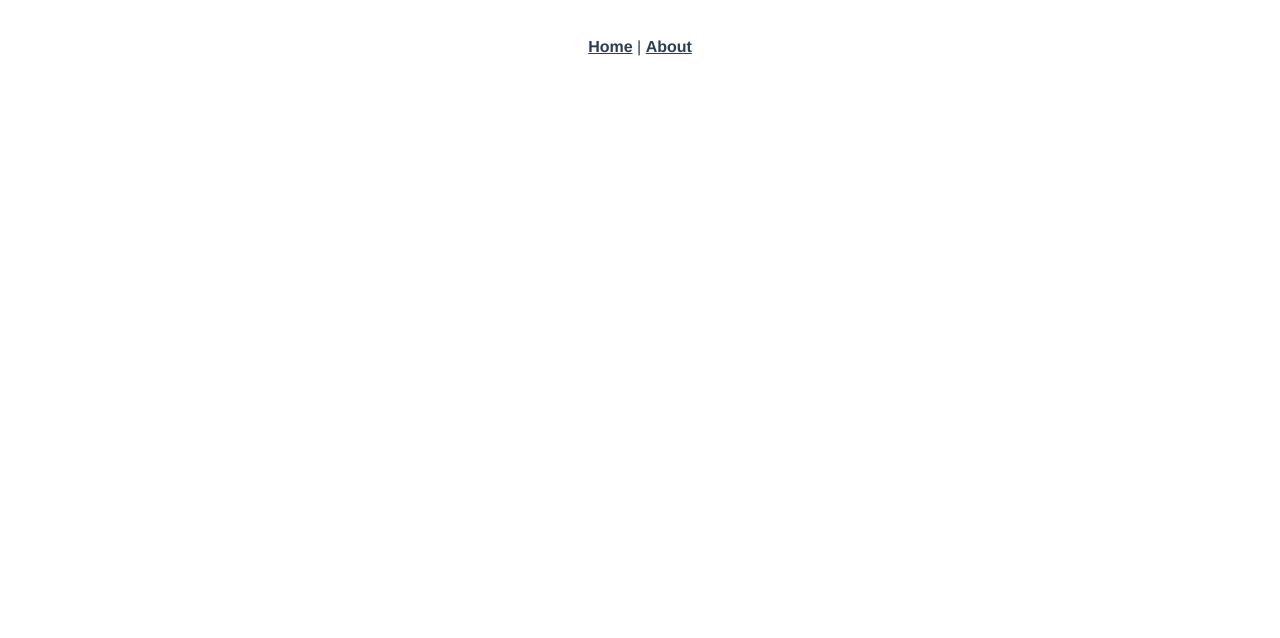
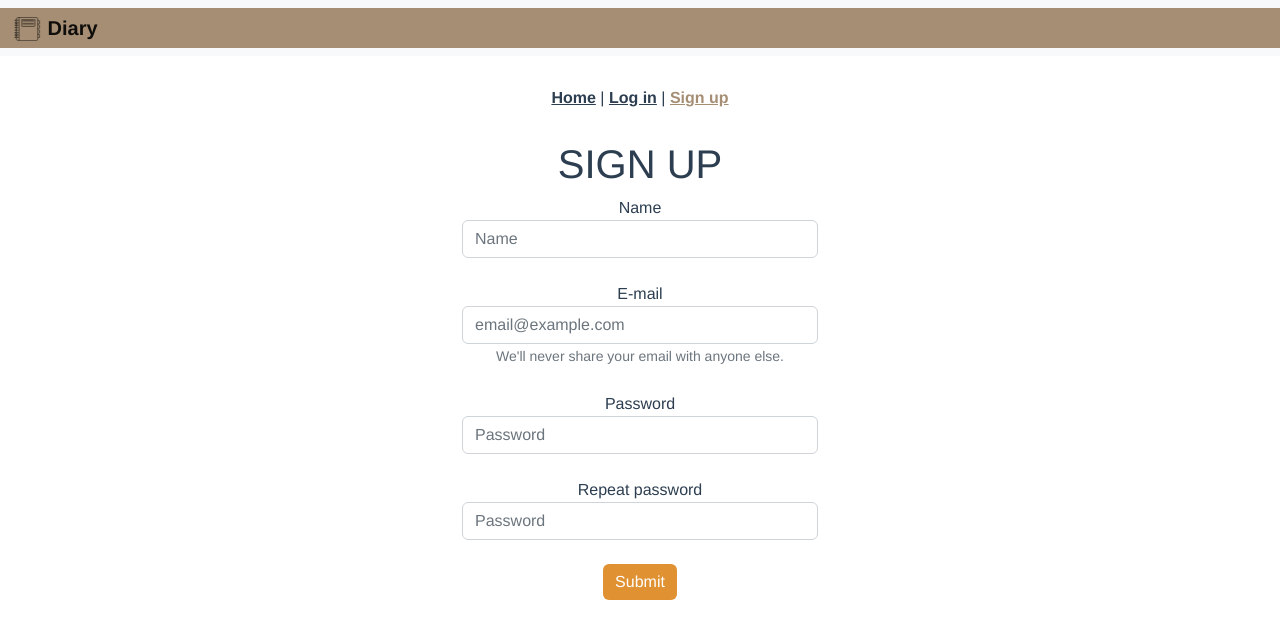
Before and after one commit to enaps68/diary, a Vue app: page /signup in a window 1280 px wide. Before the commit this address had no page. Shown: the top 638 px of the page. Built offline with nearby package versions, Linux system fonts and the light colour scheme.

Commit message:
nove boje

```diff
--- a/public/index.html
+++ b/public/index.html
@@ -6,6 +6,8 @@
     <meta name="viewport" content="width=device-width,initial-scale=1.0">
     <link rel="icon" href="<%= BASE_URL %>favicon.ico">
     <title><%= htmlWebpackPlugin.options.title %></title>
+    <link href="https://cdn.jsdelivr.net/npm/bootstrap@5.2.2/dist/css/bootstrap.min.css" rel="stylesheet" integrity="sha384-Zenh87qX5JnK2Jl0vWa8Ck2rdkQ2Bzep5IDxbcnCeuOxjzrPF/et3URy9Bv1WTRi" crossorigin="anonymous">
+
   </head>
   <body>
     <noscript>
--- a/src/App.vue
+++ b/src/App.vue
@@ -1,9 +1,25 @@
 <template>
-  <nav>
+  <div>
+    <nav class="navbar bg-light" >
+  <div class="container-fluid" style="background-color: #a58e74;">
+    <a class="navbar-brand" href="#">
+      <img src="src/assets/5258541_diary_education_notebook_planner_scrapbook_icon.png" alt="" width="30" height="24" class="d-inline-block align-text-top">
+      Diary
+    </a>
+
+
+
+</div>
+</nav>
+<nav>
     <router-link to="/">Home</router-link> |
-    <router-link to="/about">About</router-link>
+    <router-link to="/login">Log in</router-link> |
+    <router-link to="/signup">Sign up</router-link>
   </nav>
+
   <router-view/>
+</div>
+
 </template>
 
 <style lang="scss">
@@ -23,7 +39,7 @@
     color: #2c3e50;
 
     &.router-link-exact-active {
-      color: #42b983;
+      color: #a58e74;
     }
   }
 }
--- a/src/router/index.js
+++ b/src/router/index.js
@@ -8,13 +8,19 @@
     component: HomeView
   },
   {
-    path: '/about',
-    name: 'about',
+    path: '/login',
+    name: 'Login',
     // route level code-splitting
     // this generates a separate chunk (about.[hash].js) for this route
     // which is lazy-loaded when the route is visited.
-    component: () => import(/* webpackChunkName: "about" */ '../views/AboutView.vue')
-  }
+    component: () => import(/* webpackChunkName: "about" */ '../views/Login.vue')
+  },
+  {
+    path: '/signup',
+    name: 'Signup',
+    component: () => import('../views/Signup.vue')
+  },
+
 ]
 
 const router = createRouter({
@@ -22,4 +28,5 @@
   routes
 })
 
+
 export default router
--- a/src/views/AboutView.vue
+++ /dev/null
@@ -1,5 +0,0 @@
-<template>
-  <div class="about">
-    <h1>This is an about page</h1>
-  </div>
-</template>
--- /dev/null
+++ b/src/views/Login.vue
@@ -0,0 +1,45 @@
+<template>
+
+<div class="about">
+
+    <h1>LOG IN</h1>
+
+<div class="container">
+<div class="row">
+<div class="col-sm">
+</div>
+<div class="col-sm">
+
+    <form>
+
+        <div class="form-group">
+
+            <label for="exampleInputEmail1">Email address</label>
+
+            <input type="email" class="form-control"
+id="exampleInputEmail1" aria-describedby="emailHelp" placeholder="Enter
+email" />
+
+<small id="emailHelp" class="form-text text-muted" >We'll
+never share your email with anyone else.</small>
+<br><br>
+</div>
+
+<div class="form-group">
+
+    <label for="exampleInputPassword1">Password</label>
+
+    <input type="password" class="form-control"
+id="exampleInputPassword1" placeholder="Password" />
+</div>
+<br>
+
+<button type="submit" class="btn btn-primary" style="background-color: #e09132;border: none;">Submit</button>
+
+</form>
+</div>
+<div class="col-sm"></div>
+</div>
+</div>
+</div>
+</template>
--- /dev/null
+++ b/src/views/Signup.vue
@@ -0,0 +1,42 @@
+<template>
+ <div class="about">
+   <h1>SIGN UP</h1>
+ <div class="container">
+<div class="row">
+<div class="col-sm"></div>
+<div class="col-sm">
+<form>
+    <div class="form-group">
+<label for="exampleInputPassword1">Name</label>
+<input type="password" class="form-control"
+id="exampleInputPassword1" placeholder="Name" />
+</div>
+<br>
+<div class="form-group">
+<label for="exampleInputEmail1">E-mail</label>
+<input type="email" class="form-control"
+id="exampleInputEmail1" aria-describedby="emailHelp" placeholder="email@example.com" />
+<small id="emailHelp" class="form-text text-muted" >We'll
+never share your email with anyone else.</small>
+<br><br>
+</div>
+<div class="form-group">
+<label for="exampleInputPassword1">Password</label>
+<input type="password" class="form-control"
+id="exampleInputPassword1" placeholder="Password" />
+<br>
+</div>
+<div class="form-group">
+<label for="exampleInputPassword1">Repeat password</label>
+<input type="password" class="form-control"
+id="exampleInputPassword1" placeholder="Password" />
+</div>
+<br>
+<button type="submit" class="btn btn-primary" style="background-color: #e09132;border: none;">Submit</button>
+</form>
+</div>
+<div class="col-sm"></div>
+</div>
+</div>
+</div>
+</template>
```
Also changed, not shown: src/assets/5258541_diary_education_notebook_planner_scrapbook_icon.png (added).
